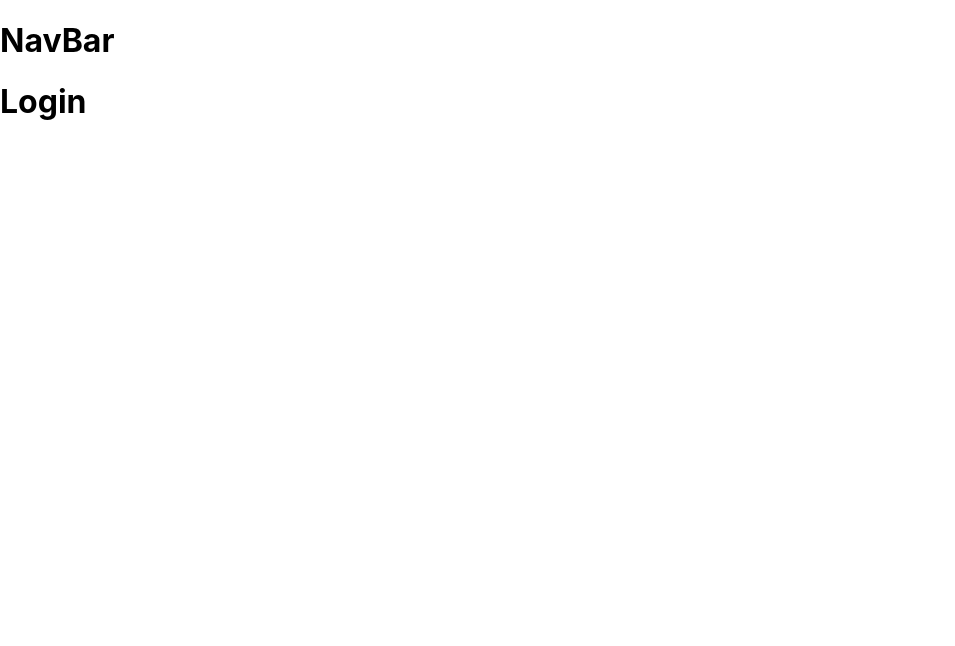
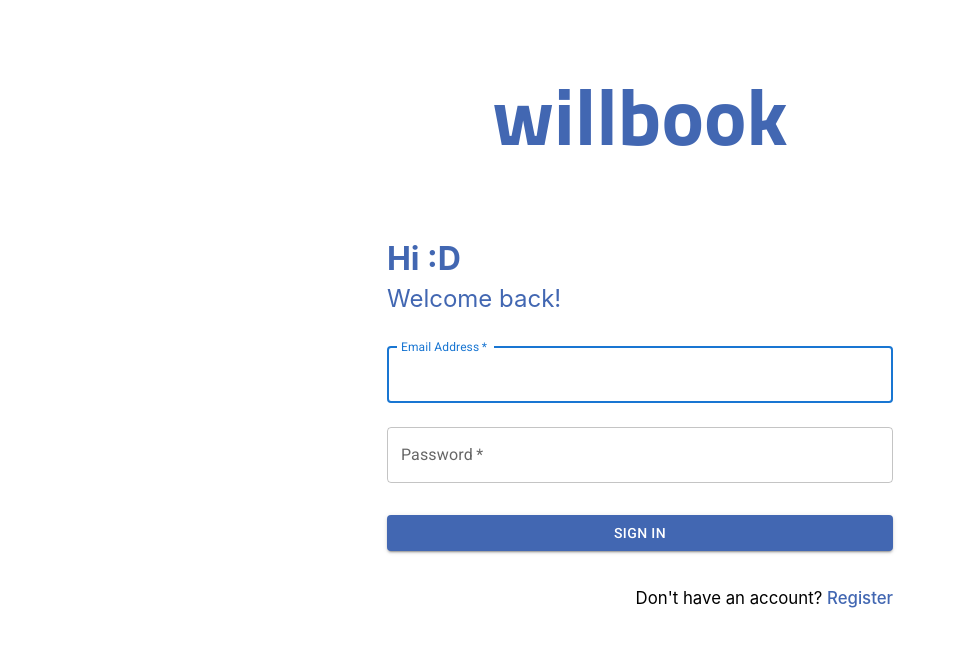
Before and after one commit to WilliamSilveiraF/login-system, a React (Create React App) app in the folder frontend/: page /login in a window 1280 px wide. Shown: the top 646 px of the page, without its empty margins (0-955 px from the left). Built offline with nearby package versions, Linux system fonts and the light colour scheme.

Commit message:
feat(frontend): login page

```diff
--- a/frontend/package.json
+++ b/frontend/package.json
@@ -3,6 +3,9 @@
   "version": "0.1.0",
   "private": true,
   "dependencies": {
+    "@emotion/react": "^11.7.1",
+    "@emotion/styled": "^11.6.0",
+    "@mui/material": "^5.2.8",
     "@testing-library/jest-dom": "^5.16.1",
     "@testing-library/react": "^12.1.2",
     "@testing-library/user-event": "^13.5.0",
@@ -10,6 +13,7 @@
     "react-dom": "^17.0.2",
     "react-router-dom": "^6.2.1",
     "react-scripts": "5.0.0",
+    "styled-components": "^5.3.3",
     "web-vitals": "^2.1.2"
   },
   "scripts": {
--- a/frontend/public/index.html
+++ b/frontend/public/index.html
@@ -4,13 +4,14 @@
     <meta charset="utf-8" />
     <link rel="icon" href="%PUBLIC_URL%/favicon.ico" />
     <meta name="viewport" content="width=device-width, initial-scale=1" />
-    <meta name="theme-color" content="#000000" />
-    <meta
+    <meta name="theme-color" content="#000000" />    <meta
       name="description"
       content="Web site created using create-react-app"
     />
     <link rel="apple-touch-icon" href="%PUBLIC_URL%/logo192.png" />
     <link rel="manifest" href="%PUBLIC_URL%/manifest.json" />
+    <link rel="stylesheet" href="https://fonts.googleapis.com/css?family=Roboto:300,400,500,700&display=swap" />
+    <link rel="stylesheet" href="https://fonts.googleapis.com/icon?family=Material+Icons" />
     <title>React App</title>
   </head>
   <body>
--- a/frontend/src/App.js
+++ b/frontend/src/App.js
@@ -1,23 +1,20 @@
 import React from "react";
-import {
-  BrowserRouter,
-  Routes,
-  Route
-} from "react-router-dom";
-import { Nav } from './components';
+import { BrowserRouter, Routes, Route } from "react-router-dom";
+import { Main } from './styles'
+import { Logo } from './components';
 import { Home, Login, Register } from './pages'
 
 function App() {
   return (
     <BrowserRouter>
-      <Nav />
-      <main>
+      <Main>
+        <Logo />
         <Routes>
           <Route exact path="/" element={<Home />} />
           <Route path="/login" element={<Login />} />
           <Route path="/register" element={<Register />} />
         </Routes>
-      </main>
+      </Main>
     </BrowserRouter>
   );
 }
--- /dev/null
+++ b/frontend/src/components/Logo.js
@@ -0,0 +1,20 @@
+import React from 'react'
+import styled from 'styled-components'
+
+const H1 = styled.h1`
+  font-family: 'Titillium Web';
+  font-size: 5rem;
+  color: #4267B2;
+  font-weight: 700;
+
+`
+
+const Logo = () => {
+  return (
+    <>
+      <H1>willbook</H1>
+    </>
+  )
+}
+
+export default Logo
--- a/frontend/src/components/Nav.js
+++ /dev/null
@@ -1,10 +0,0 @@
-const Nav = () => {
-  return (
-   <>
-     <h1>NavBar</h1>
-   </>
-  );
-}
-
-
-export default Nav
--- a/frontend/src/components/index.js
+++ b/frontend/src/components/index.js
@@ -1,3 +1,3 @@
-import Nav from './Nav'
+import Logo from './Logo'
 
-export { Nav }
+export { Logo }
--- a/frontend/src/index.css
+++ b/frontend/src/index.css
@@ -1,4 +1,9 @@
+/*=== fonts ===*/
+@import url('https://fonts.googleapis.com/css2?family=Roboto:wght@300;400;500;700&family=Titillium+Web:wght@700&display=swap');
+
 body {
+  box-sizing: border-box;
+  padding: 0;
   margin: 0;
   font-family: -apple-system, BlinkMacSystemFont, 'Segoe UI', 'Roboto', 'Oxygen',
     'Ubuntu', 'Cantarell', 'Fira Sans', 'Droid Sans', 'Helvetica Neue',
--- a/frontend/src/pages/Login.js
+++ b/frontend/src/pages/Login.js
@@ -1,8 +1,73 @@
+import React from "react";
+import styled from "styled-components";
+import { TextField, Button } from "@mui/material"
+
+const LoginForms = styled.form`
+  & > * {
+    line-height: 1rem;
+  }
+  & > h1 {
+    color: #4267B2;
+    font-size: 2rem;
+  }
+  & > p {
+    color: #4267B2;
+    font-size: 1.5rem;
+  }
+  & > button {
+    background: #4267B2;
+  }
+  & > h6 {
+    font-weight: 400;
+    font-size: 1.05rem;
+    text-align: right;
+    & > a {
+      font-weight: 500;
+      text-decoration: none;
+      color: #4267B2;
+      &:hover {
+        text-decoration: underline;
+        cursor: pointer;
+      }
+    }
+  }
+`
+
 const Login = () => {
   return (
-    <>
-      <h1>Login</h1>
-    </>
+    <LoginForms>
+      <h1>Hi :D</h1>
+      <p>Welcome back!</p>
+      <TextField
+        margin="normal"
+        required
+        fullWidth
+        id="email"
+        label="Email Address"
+        name="email"
+        autoComplete="email"
+        autoFocus
+      />
+      <TextField
+        margin="normal"
+        required
+        fullWidth
+        name="password"
+        label="Password"
+        type="password"
+        id="password"
+        autoComplete="current-password"
+      />
+      <Button
+        type="submit"
+        fullWidth
+        variant="contained"
+        sx={{ mt: 3 }}
+      >
+        Sign In
+      </Button>
+      <h6>Don't have an account? <a href="/register">Register</a></h6>
+    </LoginForms>
   );
 }
 
--- /dev/null
+++ b/frontend/src/styles.js
@@ -0,0 +1,19 @@
+import styled from "styled-components";
+
+export const Main = styled.main`
+  position: absolute;
+  top: 0;
+  bottom: 0;
+  right: 0;
+  left: 0;
+
+  display: grid;
+  justify-content: center;
+  grid-template-rows: 1fr 3fr;
+  grid-template-colums: 320px;;
+
+  & > *:first-child {
+    text-align: center;
+    align-self: center;
+  }
+`
```
Also changed, not shown: frontend/src/pages/Home.js (+6 -1 lines), 1 other file (tests, documents, lock files or other folders).
